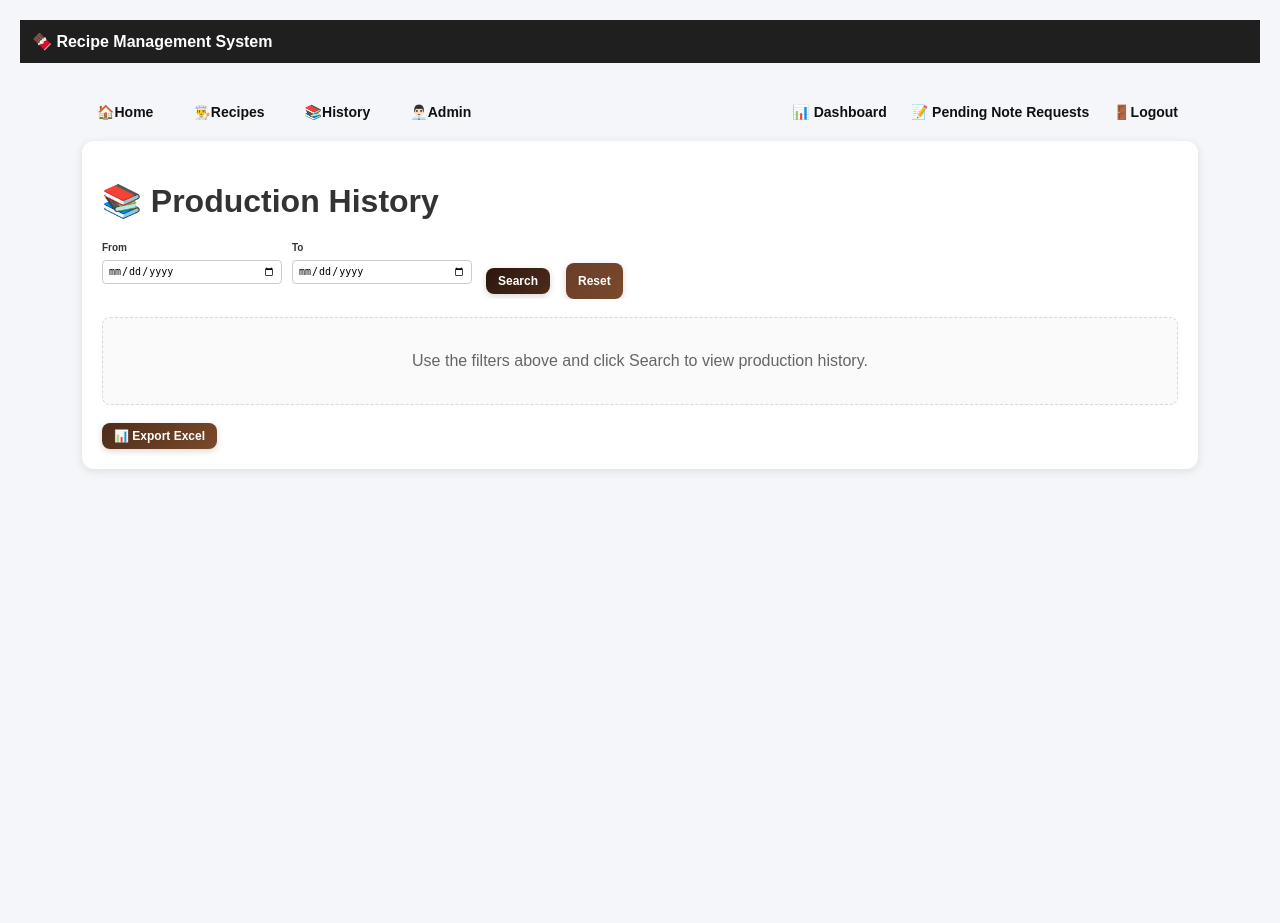
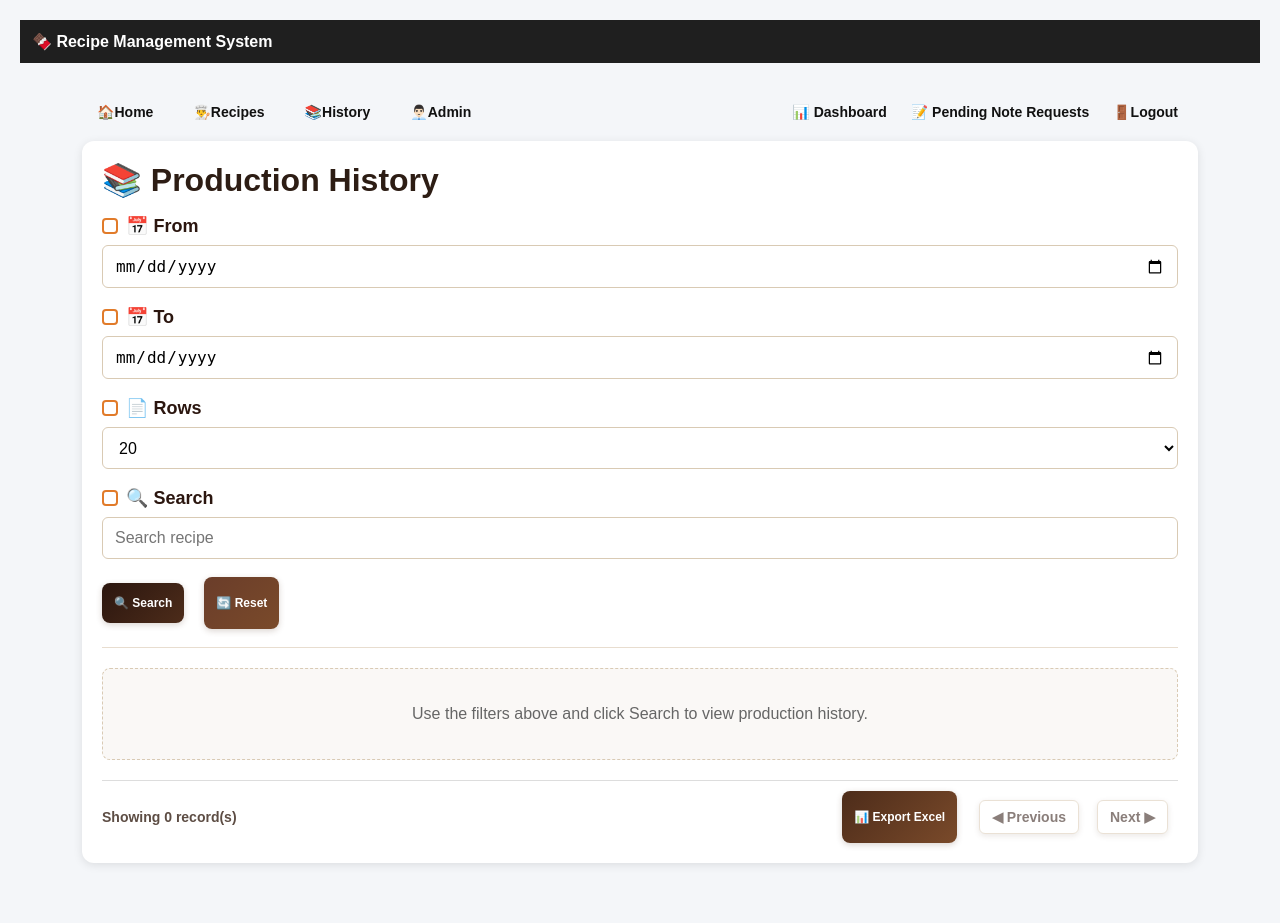
Before and after one commit to mukunda15krishna/recipe-converter, a FastAPI app: page /history in a window 1280 px wide. Before the commit the page ends 471 px from the top, so only its background shows below. Run offline with FastAPI, Linux system fonts and the light colour scheme.

Commit message:
Enhance production history filters and UI

```diff
--- a/main.py
+++ b/main.py
@@ -928,41 +928,63 @@ def save_recipe(
         </a>
         """
     )
-
 @app.get("/history", response_class=HTMLResponse)
 def history(
     request: Request,
     date_from: str | None = None,
     date_to: str | None = None,
-    search: str | None = None
+    search: str | None = None,
+    rows: int = 20
 ):
+
     db = SessionLocal()
 
     records = []
 
     if date_from or date_to or search:
+
         all_records = db.query(
             ProductionHistory
         ).order_by(
             ProductionHistory.id.desc()
         ).all()
 
-        date_from_obj = datetime.strptime(date_from, "%Y-%m-%d").date() if date_from else None
-        date_to_obj = datetime.strptime(date_to, "%Y-%m-%d").date() if date_to else None
+        date_from_obj = (
+            datetime.strptime(date_from, "%Y-%m-%d").date()
+            if date_from else None
+        )
+
+        date_to_obj = (
+            datetime.strptime(date_to, "%Y-%m-%d").date()
+            if date_to else None
+        )
 
         for record in all_records:
+
             try:
-                record_date = datetime.strptime(record.created_at, "%d-%m-%Y %H:%M").date()
+                record_date = datetime.strptime(
+                    record.created_at,
+                    "%d-%m-%Y %H:%M"
+                ).date()
+
             except (TypeError, ValueError):
                 continue
 
             if date_from_obj and record_date < date_from_obj:
                 continue
+
             if date_to_obj and record_date > date_to_obj:
                 continue
-            if search and search.strip().lower() not in (record.recipe_name or "").lower():
+
+            if search and search.strip().lower() not in (
+                record.recipe_name or ""
+            ).lower():
                 continue
+
             records.append(record)
+
+        # Limit the number of records displayed
+        records = records[:rows]
 
     response = templates.TemplateResponse(
         request=request,
@@ -971,7 +993,8 @@ def history(
             "records": records,
             "date_from": date_from or "",
             "date_to": date_to or "",
-            "search": search or ""
+            "search": search or "",
+            "rows": rows
         }
     )
 
--- a/static/style.css
+++ b/static/style.css
@@ -7,6 +7,8 @@
     --bakery-brown-cocoa: #6a3d2a;
     --bakery-brown-caramel: #a86a3d;
     --bakery-brown-golden: #d4a06d;
+    --table-line: #e5ddd5;
+    --muted-text: #5d4d44;
 }
 
 body{
@@ -76,75 +78,170 @@ h1{
     font-size:2rem;
 }
 
-.history-filter-form {
-    margin-top:15px;
+.history-card {
+    padding:22px 24px 18px;
 }
 
-.history-row {
-    display:flex;
-    align-items:flex-end;
-    gap:10px;
-    flex-wrap:nowrap;
-    margin-bottom:10px;
-    width:100%;
-    overflow:hidden;
+.history-title {
+    margin:0 0 16px;
+    font-size:2rem;
+    color:#2d1d14;
 }
 
-.history-field {
-    display:flex;
-    flex-direction:column;
-    justify-content:flex-end;
-    min-width:0;
-    width:180px;
+.history-filter-form {
+    margin:0;
+}
+
+form.history-filter-form .history-toolbar {
+    display:block !important;
+    width:100% !important;
+}
+
+form.history-filter-form .history-field {
+    display:block !important;
+    width:100% !important;
+    margin-bottom:18px !important;
+}
+
+form.history-filter-form .history-field label {
+    display:flex !important;
+    align-items:center !important;
+    gap:8px !important;
+    font-size:18px !important;
+    font-weight:600 !important;
+    color:#2b160f !important;
+    margin-bottom:8px !important;
+}
+
+.history-field label::before {
+    content:"";
+    width:16px;
+    height:16px;
+    display:inline-block;
+    border:2px solid #e17b2a;
+    border-radius:4px;
+    background:#fff;
+    box-sizing:border-box;
     flex-shrink:0;
 }
 
-.tiny-field {
-    width:180px;
-    min-width:180px;
+form.history-filter-form .history-field input,
+form.history-filter-form .rows-field select,
+form.history-filter-form .search-field input {
+    width:100% !important;
+    min-height:42px !important;
+    padding:10px 12px !important;
+    border:1px solid #d9cab4 !important;
+    border-radius:6px !important;
+    background:#fff !important;
+    box-sizing:border-box !important;
+    font-size:16px !important;
+    margin:0 !important;
 }
 
-.history-field label {
-    font-size:10px;
-    font-weight:bold;
-    color:#333;
-    margin-bottom:2px;
-    line-height:1.1;
+form.history-filter-form .rows-field {
+    width:100% !important;
 }
 
-.history-field input {
-    width:180px;
-    max-width:180px;
-    padding:2px 5px;
-    border:1px solid #ccc;
-    border-radius:4px;
-    min-height:24px;
-    font-size:10px;
-    box-sizing:border-box;
+form.history-filter-form .search-field {
+    width:100% !important;
 }
 
-.history-actions {
-    display:flex;
-    align-items:center;
-    gap:6px;
-    margin-left:4px;
-    flex-shrink:0;
+form.history-filter-form .history-actions {
+    display:flex !important;
+    gap:10px !important;
+    align-items:center !important;
+    justify-content:flex-start !important;
+    margin-top:8px !important;
 }
 
-.tiny-btn {
-    padding:4px 9px;
-    font-size:10px;
-    min-height:24px;
+.history-divider {
+    border-top:1px solid #e8ddcf;
+    margin:18px 0 12px;
+}
+
+.history-table-wrap {
+    border:1px solid var(--table-line);
+    border-radius:8px;
+    overflow:hidden;
+    background:#fff;
+}
+
+.history-table {
+    width:10%;
+    border-collapse:collapse;
+}
+
+.history-table thead th {
+    text-align:left;
+    padding:14px 12px;
+    background:#f5efe8;
+    color:#2d1d14;
+    font-size:14px;
+    font-weight:700;
+    border-bottom:1px solid var(--table-line);
+}
+
+.history-table tbody td {
+    padding:12px;
+    border-bottom:1px solid #efe8e1;
+    color:#1f1f1f;
+}
+
+.history-table tbody tr:nth-child(even) {
+    background:#faf8f6;
 }
 
 .history-empty {
+    margin-top:20px;
+    text-align:center;
+    color:#666;
+    padding:20px;
+    border:1px dashed #d9cab4;
+    border-radius:8px;
+    background:#faf8f6;
+}
+
+.history-footer {
+    display:flex;
+    justify-content:space-between;
+    align-items:center;
+    gap:16px;
     margin-top:18px;
-    padding:18px;
-    border:1px dashed #d9d9d9;
-    border-radius:8px;
-    background:#fafafa;
-    color:#666;
-    text-align:center;
+    flex-wrap:wrap;
+}
+
+.history-summary {
+    font-size:14px;
+    color:var(--muted-text);
+    font-weight:600;
+}
+
+.history-footer-actions {
+    display:flex;
+    align-items:center;
+    gap:12px;
+    flex-wrap:wrap;
+}
+
+.history-page-nav {
+    display:flex;
+    gap:8px;
+}
+
+.page-btn {
+    border:1px solid #d9cab4;
+    border-radius:6px;
+    background:#fff;
+    color:#2b160f;
+    font-weight:600;
+    padding:8px 12px;
+    cursor:pointer;
+}
+
+.page-btn:disabled {
+    opacity:0.55;
+    cursor:not-allowed;
 }
 
 button,
@@ -209,25 +306,8 @@ button:hover,
 
 .small-btn {
     padding:8px 14px;
-    font-size:12px;
-}
-
-table{
-    width:100%;
-    border-collapse:collapse;
-    margin-top:15px;
-}
-
-th{
-    background:#7a4a2a;
-    color:#ffffff;
-    padding:12px;
-}
-
-td{
-    padding:10px;
-    border-bottom:1px solid #ddd;
-    color:#111111;
+    font-size:14px;
+    min-height:40px;
 }
 
 button:hover{
@@ -236,12 +316,12 @@ button:hover{
 
 input,
 select{
-    width:100%;
     padding:10px;
     margin-top:5px;
     margin-bottom:15px;
     border:1px solid #ccc;
     border-radius:6px;
+    box-sizing:border-box;
 }
 
 a{
@@ -305,13 +385,13 @@ a{
 }
 
 @media (max-width:768px){
-    .history-row{
-        flex-direction:column;
-        align-items:stretch;
+    .history-toolbar{
+        display:block;
     }
 
     .history-actions{
         width:100%;
+        display:flex;
     }
 
     .history-actions button,
@@ -364,3 +444,20 @@ a{
     font-size: 18px;
     user-select: none;
 }
+
+
+.history-footer{
+
+    display:flex;
+
+    justify-content:space-between;
+
+    align-items:center;
+
+    margin-top:20px;
+
+    padding-top:10px;
+
+    border-top:1px solid #ddd;
+
+}
--- a/templates/base.html
+++ b/templates/base.html
@@ -324,6 +324,53 @@
 
 }
 
+form.history-filter-form .history-toolbar {
+    display:block !important;
+    width:100% !important;
+}
+
+form.history-filter-form .history-field {
+    display:block !important;
+    width:100% !important;
+    margin-bottom:18px !important;
+}
+
+form.history-filter-form .history-field label {
+    display:flex !important;
+    align-items:center !important;
+    gap:8px !important;
+    font-size:18px !important;
+    font-weight:600 !important;
+    color:#2b160f !important;
+    margin-bottom:8px !important;
+}
+
+form.history-filter-form .history-field input,
+form.history-filter-form .rows-field select,
+form.history-filter-form .search-field input {
+    width:100% !important;
+    min-height:42px !important;
+    padding:10px 12px !important;
+    border:1px solid #d9cab4 !important;
+    border-radius:6px !important;
+    background:#fff !important;
+    box-sizing:border-box !important;
+    font-size:16px !important;
+    margin:0 !important;
+}
+
+form.history-filter-form .history-actions {
+    display:flex !important;
+    gap:10px !important;
+    align-items:center !important;
+    justify-content:flex-start !important;
+    margin-top:8px !important;
+}
+
+form.history-filter-form .rows-field {
+    width:100% !important;
+}
+
     </style>
 
 </head>
--- a/templates/history.html
+++ b/templates/history.html
@@ -2,68 +2,87 @@
 
 {% block content %}
 
-<div class="card">
+<div class="card history-card">
 
-    <h1>📚 Production History</h1>
+    <h1 class="history-title">📚 Production History</h1>
 
     <form method="get" action="/history" class="history-filter-form">
+        <div class="history-toolbar">
 
-        <div class="history-row">
-
-            <div class="history-field tiny-field">
-                <label>From</label>
+            <div class="history-field">
+                <label>📅 From</label>
                 <input type="date" name="date_from" value="{{ date_from }}">
             </div>
 
-            <div class="history-field tiny-field">
-                <label>To</label>
+            <div class="history-field">
+                <label>📅 To</label>
                 <input type="date" name="date_to" value="{{ date_to }}">
             </div>
 
-            <div class="history-actions tiny-actions">
-                <button type="submit" class="small-btn tiny-btn bakery-btn-dark">Search</button>
-                <a href="/history" class="btn small-btn reset-btn tiny-btn bakery-btn-mid">Reset</a>
+            <div class="history-field rows-field">
+                <label>📄 Rows</label>
+                <select name="rows">
+                    <option value="10" {% if rows == 10 %}selected{% endif %}>10</option>
+                    <option value="20" {% if rows == 20 %}selected{% endif %}>20</option>
+                    <option value="30" {% if rows == 30 %}selected{% endif %}>30</option>
+                    <option value="50" {% if rows == 50 %}selected{% endif %}>50</option>
+                    <option value="100" {% if rows == 100 %}selected{% endif %}>100</option>
+                </select>
             </div>
 
+            <div class="history-field search-field">
+                <label>🔍 Search</label>
+                <input type="text" name="search" value="{{ search }}" placeholder="Search recipe">
             </div>
 
+            <div class="history-actions">
+                <button type="submit" class="small-btn bakery-btn-dark">🔍 Search</button>
+                <a href="/history" class="small-btn bakery-btn-mid">🔄 Reset</a>
+            </div>
+        </div>
     </form>
 
+    <div class="history-divider"></div>
+
     {% if records %}
-
-    <table>
-
+    <div class="history-table-wrap">
+        <table class="history-table">
+            <thead>
                 <tr>
                     <th>Date</th>
                     <th>Recipe</th>
                     <th>Desired Weight</th>
                 </tr>
-
+            </thead>
+            <tbody>
                 {% for record in records %}
-
                 <tr>
                     <td>{{ record.created_at }}</td>
                     <td>{{ record.recipe_name }}</td>
                     <td>{{ record.desired_weight }} gms</td>
                 </tr>
-
                 {% endfor %}
-
+            </tbody>
         </table>
-
+    </div>
     {% else %}
-
     <div class="history-empty">
         <p>Use the filters above and click Search to view production history.</p>
     </div>
-
     {% endif %}
 
-    <br>
+    <div class="history-footer">
+        <span class="history-summary">Showing {{ records|length }} record(s)</span>
 
-    <a href="/export_excel" class="btn small-btn secondary-btn">
-        📊 Export Excel
-    </a>
+        <div class="history-footer-actions">
+            <a href="/export_excel" class="btn small-btn secondary-btn">📊 Export Excel</a>
+
+            <div class="history-page-nav">
+                <button type="button" class="page-btn" disabled>◀ Previous</button>
+                <button type="button" class="page-btn" disabled>Next ▶</button>
+            </div>
+        </div>
+    </div>
 
 </div>
 
```
Lines whose indentation alone changed are shown as unchanged.
